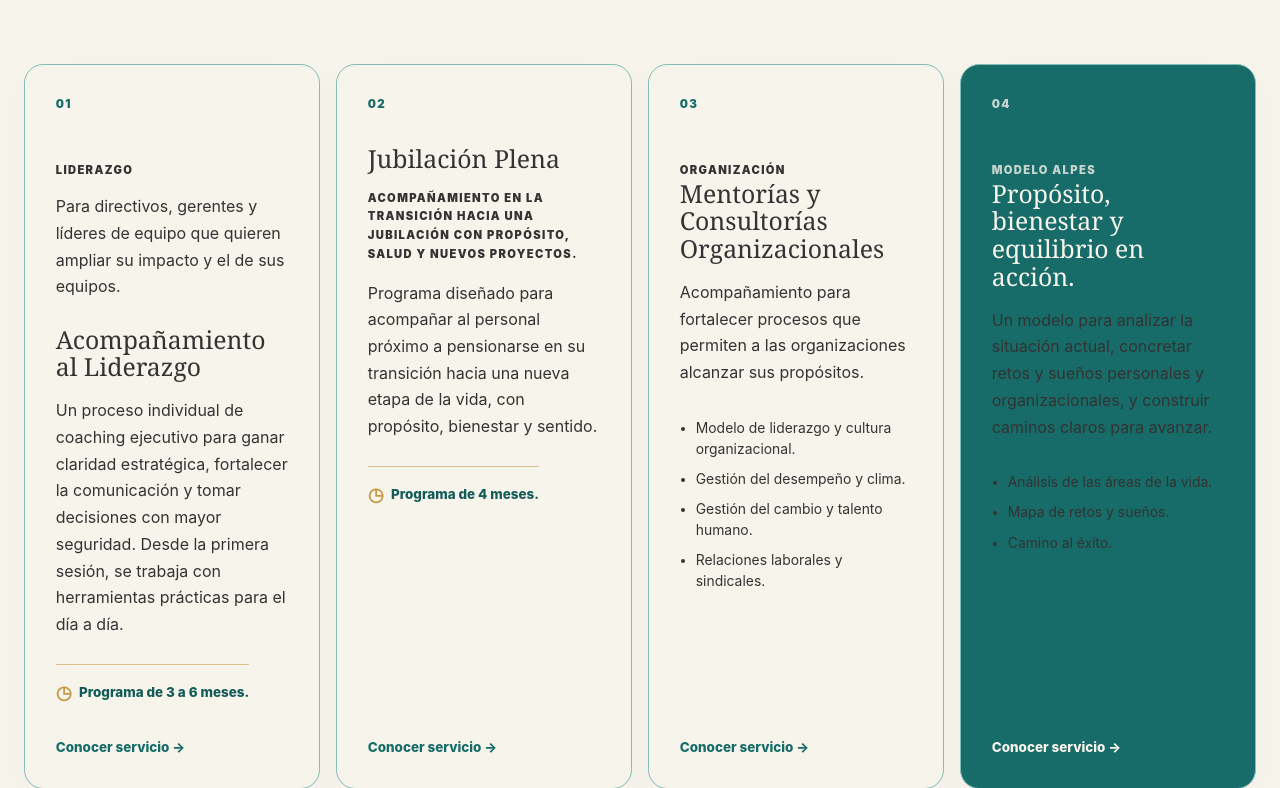
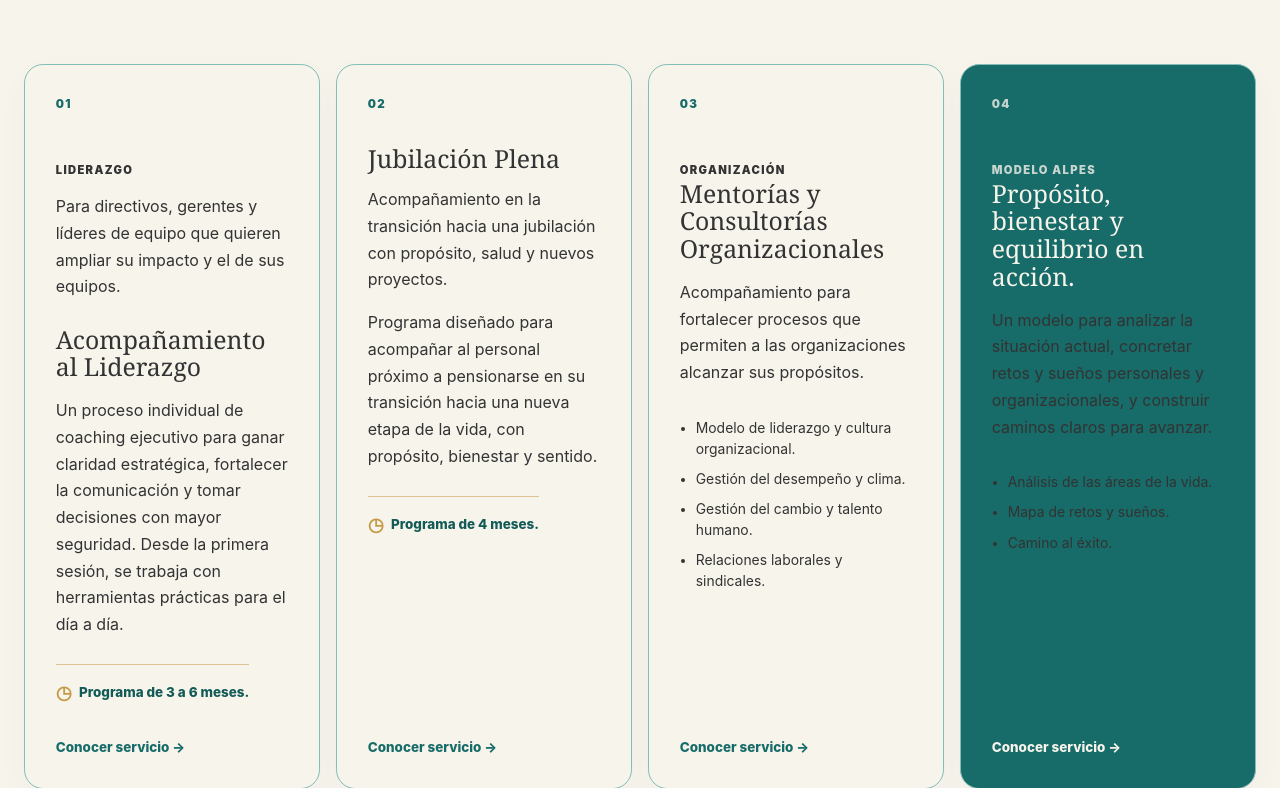
Before and after one commit to CortinezO98/alpes-portal, a Django app: page / in a window 1280 px wide. Shown: the part 2049-2837 px from the top of the page. Run offline with Django 5.2, Linux system fonts and the light colour scheme.

Commit message:
style: alinea la jerarquía visual de jubilación plena

```diff
--- a/templates/portfolio/home.html
+++ b/templates/portfolio/home.html
@@ -114,7 +114,7 @@
                 <span class="public-service-number">02</span>
                 <div>
                     <h3>Jubilación Plena</h3>
-                    <p class="public-service-kicker">Acompañamiento en la transición hacia una jubilación con propósito, salud y nuevos proyectos.</p>
+                    <p class="public-service-intro">Acompañamiento en la transición hacia una jubilación con propósito, salud y nuevos proyectos.</p>
                     <p>Programa diseñado para acompañar al personal próximo a pensionarse en su transición hacia una nueva etapa de la vida, con propósito, bienestar y sentido.</p>
                     <p class="public-service-duration"><span aria-hidden="true">◷</span> Programa de 4 meses.</p>
                 </div>
```
